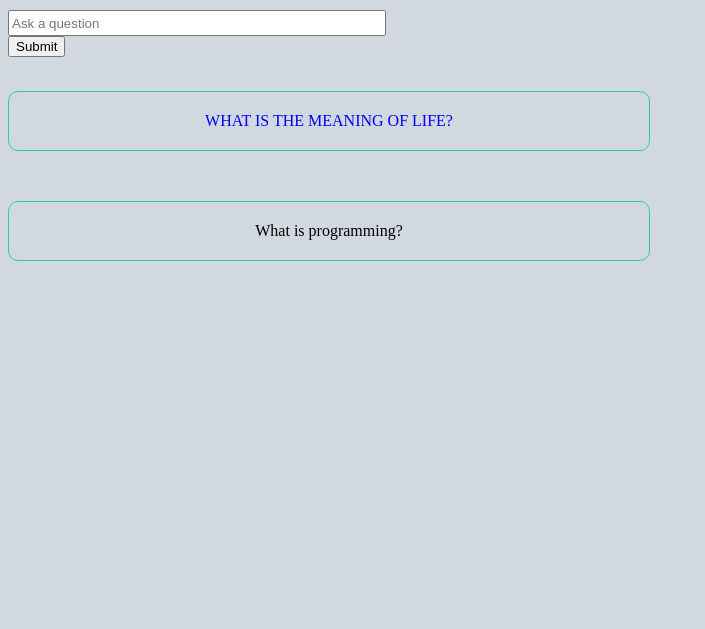
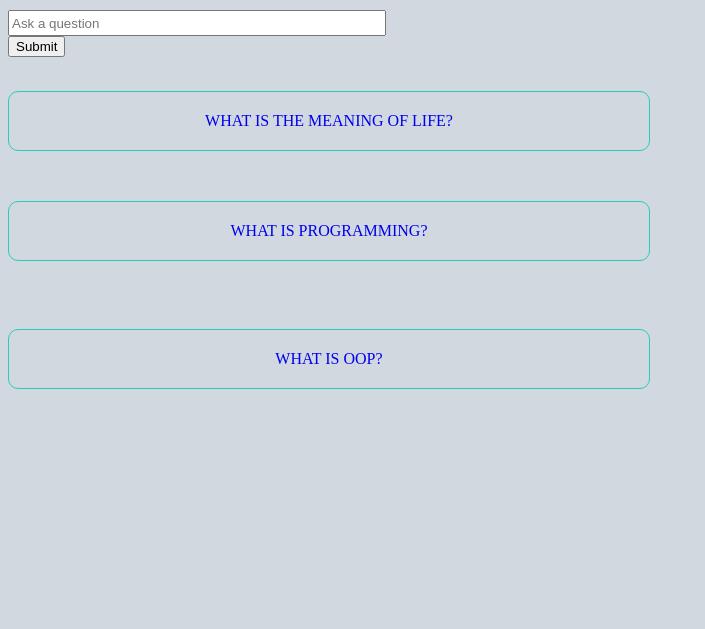
Before and after one commit to nabsty55/StackOverflow-EDU, a PHP site: page / in a window 1280 px wide. Shown: the part 36-665 px from the top of the page, without its empty margins (0-705 px from the left). Run offline with PHP 8.4, Linux system fonts and the light colour scheme.

Commit message:
more edits

```diff
--- a/css/style.css
+++ b/css/style.css
@@ -1,7 +1,7 @@
 body{
   margin: 0;
   padding: 0;
-  background-color:#a5b1c2 ;
+  background-color:##d1d8e0 ;
 }
 .container{
     padding: 1px;
--- a/css/styles-index.css
+++ b/css/styles-index.css
@@ -7,7 +7,7 @@
   text-decoration: none;
   text-transform: uppercase;
 }
-a:hover{
+.login-nav a:hover{
   background-color: #2bcbba;
   color:white;
   padding: 10px;
@@ -46,15 +46,14 @@
   border-color: #2bcbba;
 
 }
-p:hover{
-  background-color: #45aaf2;
-  padding: 20px;
-  border-radius: 10px;
-
+.questions a:hoover{
+  background-color: #45aaf2
+  padding: 40px;
 
 }
 .footer{
   position: absolute;
   bottom: 0;
-  width: 100%;
+
+
 }
--- a/index.html
+++ b/index.html
@@ -16,6 +16,7 @@
     <div class="container">
       <form class="" action="index.html" method="post">
         <div class="askquestion">
+
           <input type="text" name="" value=""placeholder="Ask a question">
 
           <button type="submit" name="button">Submit</button>
@@ -25,19 +26,27 @@
       <div class="questions">
         <a href="#"><p tabindex="0">What is the meaning of life?</p></a>
 
+
       </div>
       <br>
       <div class="questions">
-          <p tabindex="0">What is programming?</p>
+        <a href="#"><p tabindex="0">What is programming?</p></a>
       </div>
 
       <br>
+      <br>
+      <div class="questions">
+        <a href="#"><p tabindex="0">What is oop?</p></a>
+      </div>
 
-    </div>
-    <div class="footer">
-      <footer>&copy Antony Nabende 2019</footer>
+      <br>
+      <div class="footer">
+        <footer>&copy Antony Nabende 2019</footer>
+
+      </div>
 
     </div>
 
+
   </body>
 </html>
```
